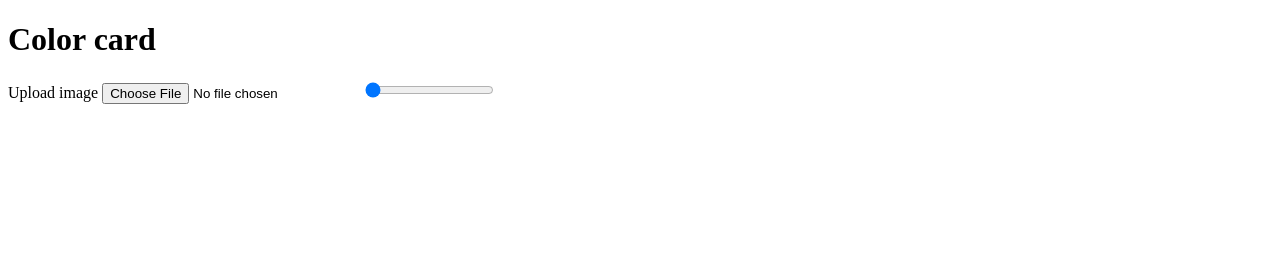
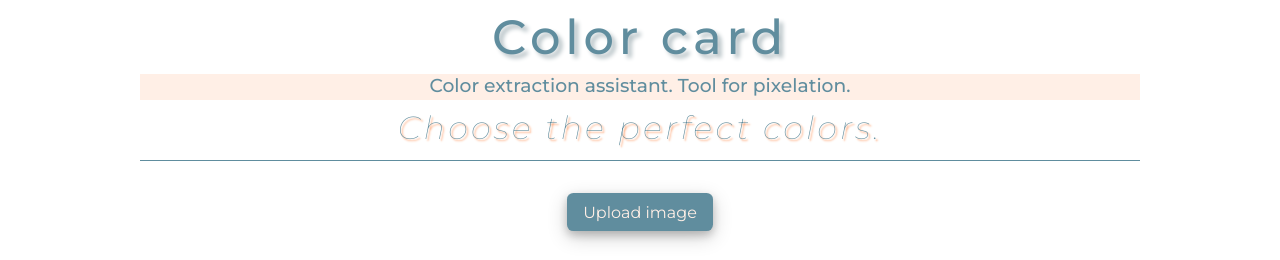
Before and after one commit to MiglenaPencheva/simple-color-card, a plain HTML site: page index.html in a window 1280 px wide. Drawn offline with Linux system fonts and the light colour scheme.

Commit message:
css added

```diff
--- a/index.html
+++ b/index.html
@@ -11,15 +11,29 @@
 </head>
 
 <body>
-    <h1>Color card</h1>
-    <label>Upload image
-        <input type="file" name="imageFile" id="fileInput" onchange="onFileUpload(event)"
-            accept="image/jpeg, image/png, image/jpg">
-    </label>
-    <img id="imagePreview"></img>
-    <!-- <img id="uploadedImage" src="./images/DSC03202_.jpg"/> -->
-    <input type="range" id="range" class="slider" name="range" min="0" max="100" value="0" onclick="pixelateImage()" />
-    <canvas id="pixelatedImageCanvas" width="900" height="600"></canvas>
+    <header>
+        <h1>Color card</h1>
+        <h3>Color extraction assistant. Tool for pixelation.</h3>
+        <h6>Choose the perfect colors.</h6>
+    </header>
+
+    <section id="uploadSection">
+        <label class="fileInputLabel">
+            <input type="file" name="imageFile" id="fileInput" onchange="onFileUpload(event)"
+                accept="image/jpeg, image/png, image/jpg">
+            Upload image
+        </label>
+        <img id="imagePreview"></img>
+
+        <section id="pixelRangeSection">
+            <span>set pixelation</span>
+            <input type="range" id="pixelRangeSlider" name="pixelRange" min="0" max="100" defaultValue="24"
+                onmousemove="pixelateImage()" />
+        </section>
+    </section>
+
+    <canvas id="pixelatedImageCanvas" width="600" height="400"></canvas>
+
     <section class="colors">
 
     </section>
--- a/index.js
+++ b/index.js
@@ -1,6 +1,8 @@
 let imagePreview = document.getElementById('imagePreview');
 const canvas = document.getElementById('pixelatedImageCanvas');
 const context = canvas.getContext('2d');
+const rangeSection = document.getElementById('pixelRangeSection');
+const range = document.getElementById('pixelRangeSlider');
 
 function onFileUpload(event) {
     // clear canvas
@@ -10,11 +12,12 @@ function onFileUpload(event) {
     const file = event.target.files[0];
     const src = URL.createObjectURL(file);
     imagePreview.src = src;
+    imagePreview.style.display = 'block';
+    rangeSection.style.display = 'flex';
 };
 
 // resize image
 // calculate canvas dimensions
-
 
 function pixelateImage() {
     // draw image in canvas and get image data
@@ -22,7 +25,7 @@ function pixelateImage() {
     const imageData = context.getImageData(0, 0, canvas.width, canvas.height);
     const { data } = imageData;
 
-    const blockSize = Number(document.getElementById('range').value);
+    const blockSize = Number(range.value);
 
     // calculate average color for every square
     if (blockSize > 0) {
--- a/style.css
+++ b/style.css
@@ -0,0 +1,148 @@
+@import url('https://fonts.googleapis.com/css2?family=Montserrat:ital,wght@0,100;0,200;0,300;0,400;0,500;1,100;1,200;1,300;1,400;1,500&display=swap');
+
+* {
+    box-sizing: border-box;
+    scroll-behavior: smooth;
+}
+
+:root {
+    --teal-grey: #608d9e;
+    --teal-light-grey: #b8c3c7;
+    --vermilion: #fd8645;
+    --vermilion-white: #ffefe6;
+}
+
+html {
+    font-family: 'Montserrat', sans-serif;
+    color: var(--teal-grey);
+}
+
+body {
+    margin: 0 auto;
+    padding: 0;
+    max-width: 1000px;
+    display: flex;
+    flex-direction: column;
+    align-items: center;
+}
+
+header {
+    width: 100%;
+}
+
+#uploadSection {
+    width: 100%;
+}
+
+h1 {
+    margin: 0;
+    padding: 0.5rem 0;
+    text-align: center;
+    font-weight: 500;
+    font-size: 3rem;
+    letter-spacing: 0.3rem;
+    text-shadow: 4px 4px 4px var(--teal-light-grey);
+}
+
+h3 {
+    margin: 0;
+    padding: 0 0 0.2rem 0;
+    text-align: center;
+    font-weight: 500;
+    /* font-size: 1.5rem; */
+    background-color: var(--vermilion-white);
+}
+
+h6 {
+    margin: 0;
+    text-align: center;
+    padding: 0.5rem 0 0.8rem 0;
+    font-weight: 100;
+    font-style: italic;
+    font-size: 2rem;
+    letter-spacing: 0.2rem;
+    text-shadow: 2px 2px 2px var(--vermilion);
+    border-bottom: 1px solid var(--teal-grey);
+}
+
+/*********** Upload section *******************************************/
+
+#uploadSection {
+    margin: 1rem 0;
+    display: flex;
+    gap: 1rem;
+    justify-content: center;
+    align-items: center;
+}
+
+.fileInputLabel {
+    margin: 1rem;
+    padding: 0.6rem 1rem;
+    border-radius: 0.4rem;
+    text-decoration: none;
+    color: var(--vermilion-white);
+    background: var(--teal-grey);
+    border: none;
+    cursor: pointer;
+    text-align: center;
+    transition-duration: 0.5s;
+    box-shadow: 0 4px 8px 0 rgba(0, 0, 0, 0.2), 0 6px 20px 0 rgba(0, 0, 0, 0.19);
+}
+.fileInputLabel:hover {
+    background: var(--vermilion-white);
+    color: var(--teal-grey);
+    box-shadow: 0 8px 16px 0 rgba(0, 0, 0, 0.2);
+}
+#fileInput {
+    display: none;
+}
+
+#imagePreview {
+    display: none;
+    max-width: 150px;
+    max-height: 100px;
+}
+
+/********* range *********************************************/
+
+#pixelRangeSection {
+    display: none;
+    flex-direction: column;
+    align-items: center;
+    justify-content: center;
+    gap: 1rem;
+}
+
+#pixelRangeSlider {
+    margin: 0 1rem;
+    height: 10px;
+    border-radius: 5px;
+    background: var(--vermilion-white);
+    -webkit-transition: .2s;
+    transition: opacity .2s;
+}
+
+#pixelRangeSlider:hover {
+    opacity: 0.7;
+}
+
+#pixelRangeSlider::-webkit-slider-thumb {
+    width: 20px;
+    height: 20px;
+    background: var(--teal-grey);
+    cursor: pointer;
+}
+
+#pixelRangeSlider::-moz-range-thumb {
+    width: 20px;
+    height: 20px;
+    background: var(--teal-grey);
+    cursor: pointer;
+}
+
+/******* canvas **********************************************/
+
+#pixelatedImageCanvas {
+    max-width: 90vw;
+    max-height: 90vh;
+ }
```
